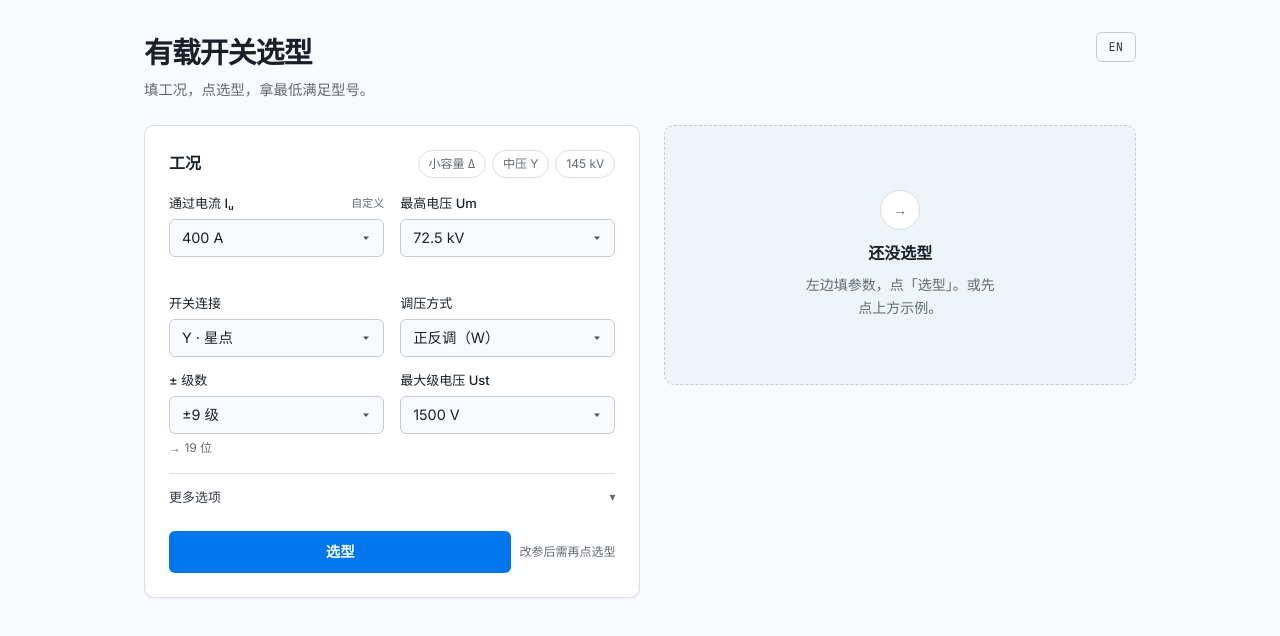
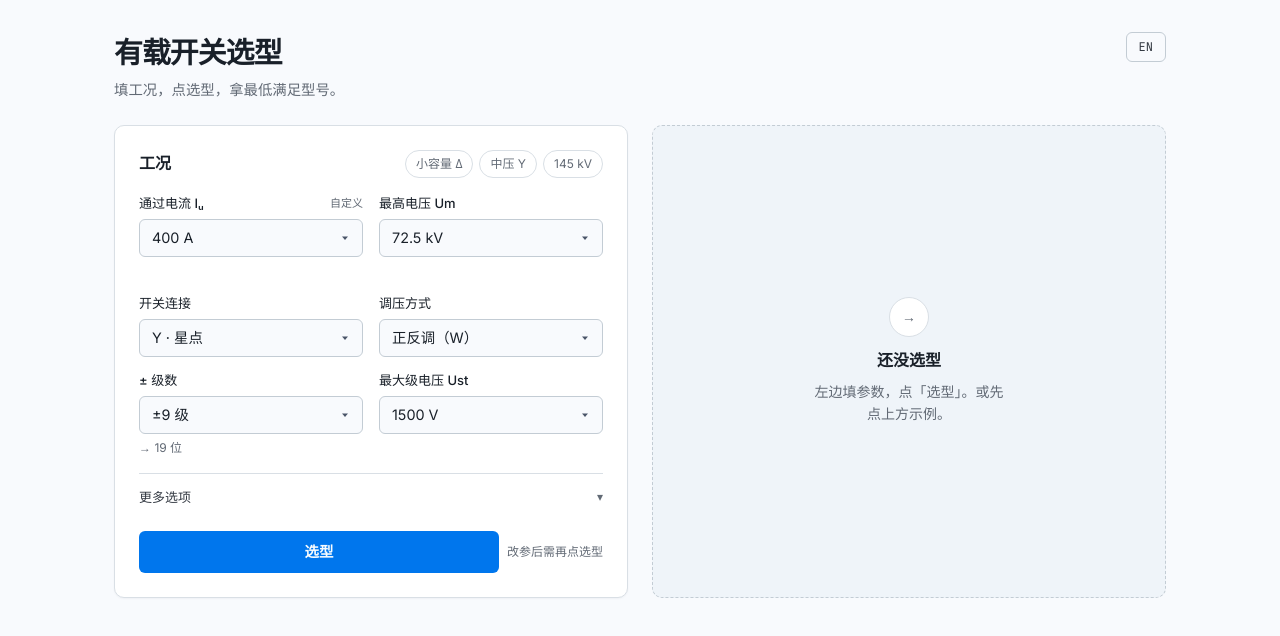
Before and after one commit to erict16/oltc-selector, a Next.js app: page / in a window 1280 px wide. Shown: the top 636 px of the page. Built offline with nearby package versions, Linux system fonts and the light colour scheme.

Commit message:
ui: equal half-half columns, center page

```diff
--- a/components/SelectorApp.tsx
+++ b/components/SelectorApp.tsx
@@ -268,7 +268,7 @@ export function SelectorApp() {
   const iIsCustom = iCustom || !isCatalogueCurrent(input.throughCurrentA);
 
   return (
-    <div className="mx-auto max-w-[1040px] px-4 py-6 sm:px-6 sm:py-8">
+    <div className="mx-auto w-full max-w-[1100px] px-4 py-6 sm:px-6 sm:py-8">
       <header className="mb-6 flex items-start justify-between gap-4">
         <div className="min-w-0">
           <h1 className="font-[family-name:var(--font-display)] text-[1.65rem] font-semibold tracking-[-0.03em] text-[var(--color-ink)] sm:text-[1.8rem]">
@@ -289,7 +289,8 @@ export function SelectorApp() {
         </button>
       </header>
 
-      <div className="grid items-start gap-5 lg:grid-cols-[minmax(0,1fr)_minmax(0,0.95fr)] lg:gap-6">
+      {/* Equal halves, centered page */}
+      <div className="grid items-stretch gap-5 lg:grid-cols-2 lg:gap-6">
         {/* —— Form —— */}
         <form
           className="rounded-[var(--radius-md)] border border-[var(--color-rule)] bg-white p-5 shadow-[0_1px_2px_oklch(24%_0.02_258_/_0.04)] sm:p-6"
@@ -754,14 +755,14 @@ export function SelectorApp() {
         </form>
 
         {/* —— Result pane —— */}
-        <aside className="lg:sticky lg:top-6">
+        <aside className="min-w-0 lg:sticky lg:top-6">
           {!hasRun || !result ? (
             <IdlePanel zh={zh} running={running} />
           ) : (
             <div
               key={resultKey}
               className={cx(
-                "result-enter rounded-[var(--radius-md)] border border-[var(--color-rule)] bg-white shadow-[0_1px_2px_oklch(24%_0.02_258_/_0.04)]",
+                "result-enter h-full rounded-[var(--radius-md)] border border-[var(--color-rule)] bg-white shadow-[0_1px_2px_oklch(24%_0.02_258_/_0.04)]",
                 stale && "opacity-70",
               )}
             >
@@ -884,7 +885,7 @@ function IdlePanel({ zh, running }: { zh: boolean; running: boolean }) {
   return (
     <div
       className={cx(
-        "flex min-h-[260px] flex-col items-center justify-center rounded-[var(--radius-md)] border border-dashed border-[var(--color-rule-2)] bg-[var(--color-soft)] px-6 py-10 text-center transition-opacity duration-200",
+        "flex h-full min-h-[280px] flex-col items-center justify-center rounded-[var(--radius-md)] border border-dashed border-[var(--color-rule-2)] bg-[var(--color-soft)] px-6 py-10 text-center transition-opacity duration-200",
         running && "opacity-70",
       )}
     >
```
